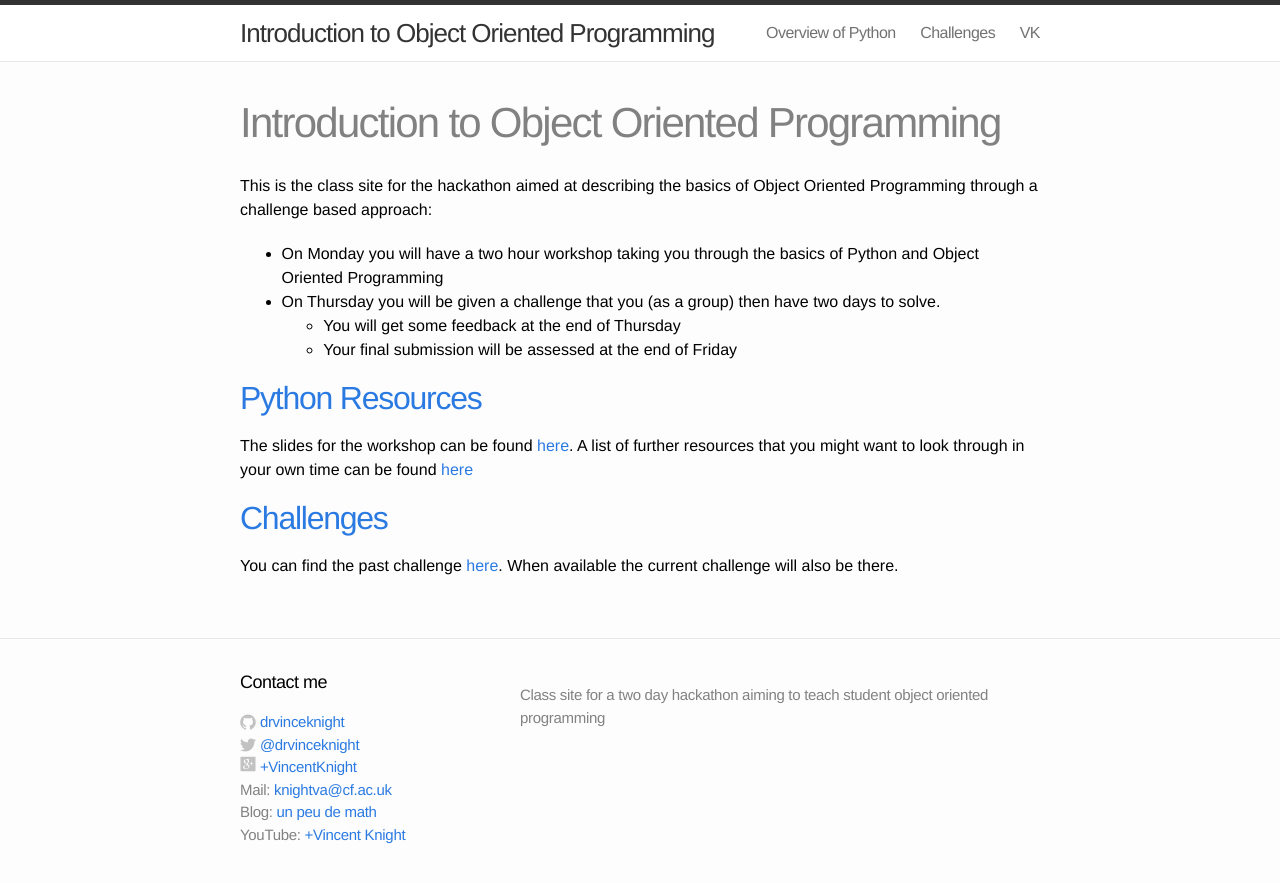
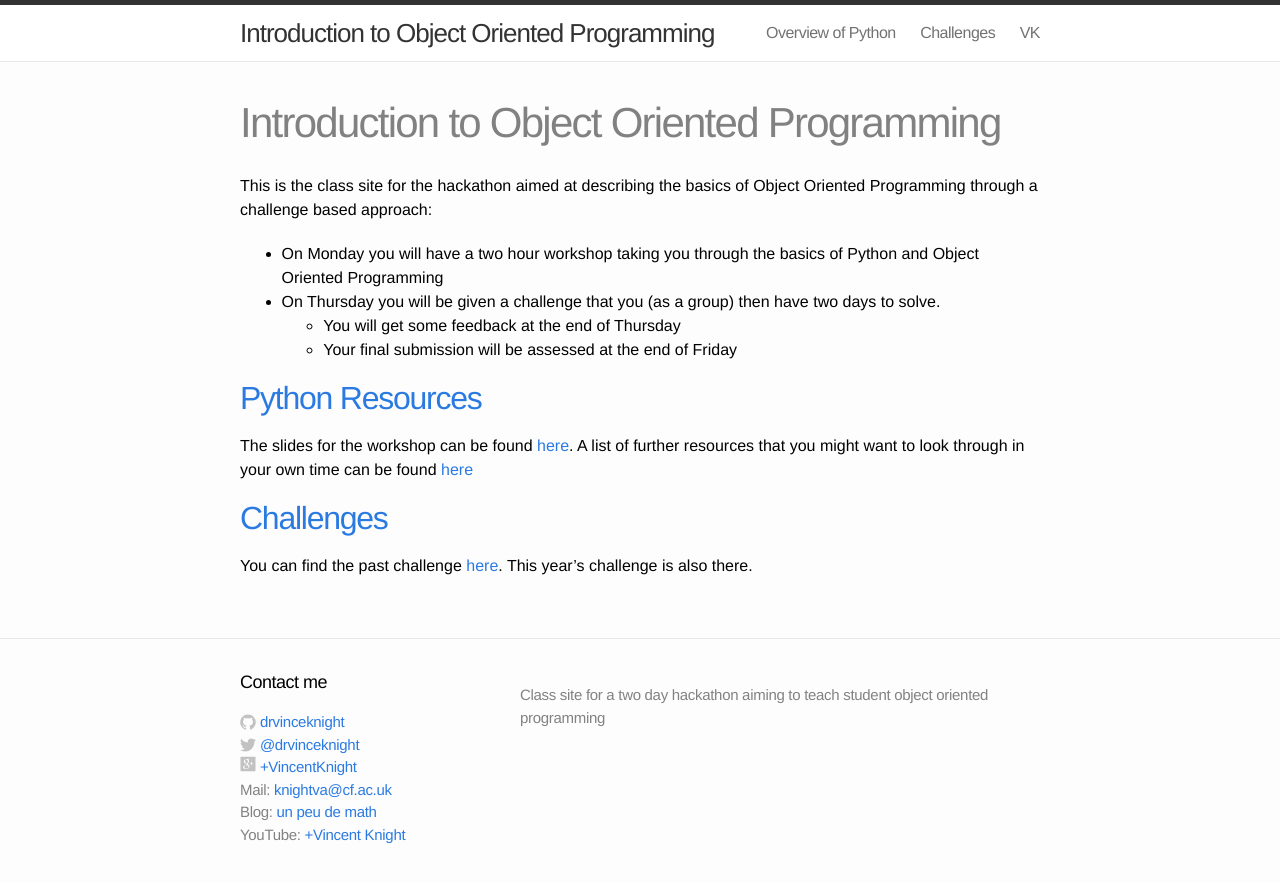
Before and after one commit to drvinceknight/Introduction_to_OOP, a Jekyll site: the page built from index.md, in a window 1280 px wide. Shown: the top 883 px of the page. Built offline with Jekyll 4.4.1, drawn with Linux system fonts in a browser that asks for light colours.

Commit message:
Including index.

```diff
--- a/index.md
+++ b/index.md
@@ -18,4 +18,4 @@ A list of further resources that you might want to look through in your own time
 ## [Challenges](./Challenges)
 
 You can find the past challenge [here](./Challenges).
-When available the current challenge will also be there.
+This year's challenge is also there.
```
Also changed, not shown: Challenges/index.md (+2 -0 lines).
